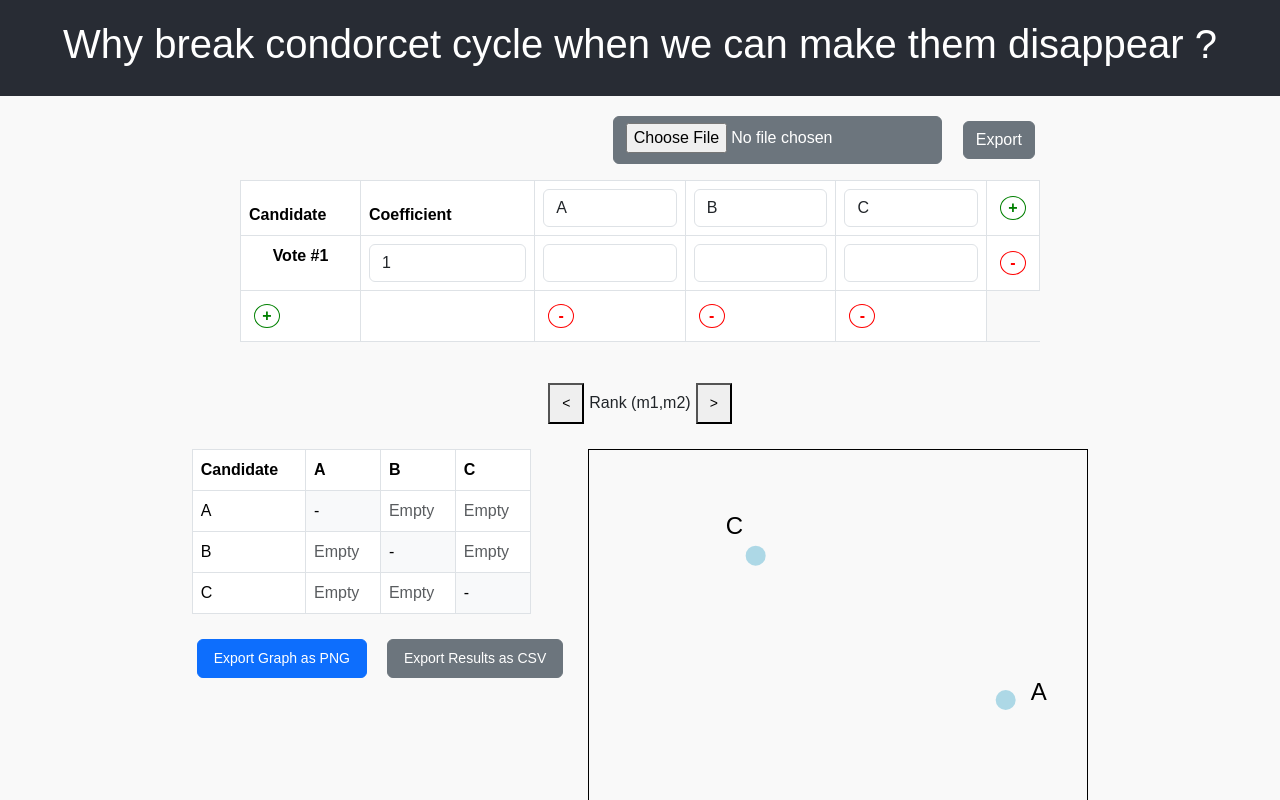
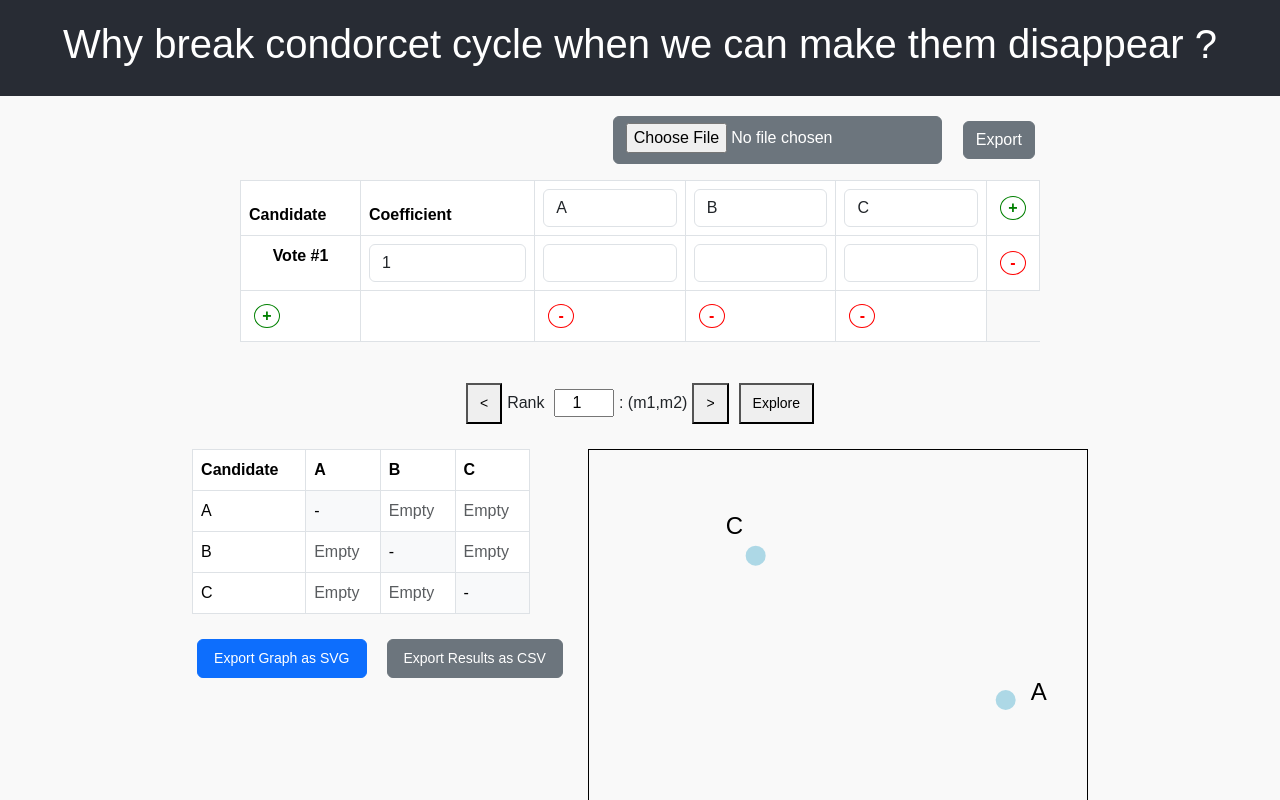
Before and after one commit to spiderweak/mpsa2025, a React (Create React App) app in the folder app/: page / in a window 1280 px wide. Shown: the top 800 px of the page. Built offline with nearby package versions, Linux system fonts and the light colour scheme.

Commit message:
feature : rank selection and exploration tofix: clicking twice on exploration need to stop exploration

```diff
--- a/app/src/App.css
+++ b/app/src/App.css
@@ -259,3 +259,28 @@ button {
   text-align: center;
   font-weight: bold;
 }
+
+
+/* Rank selection input field */
+.rank-selection input[type="number"] {
+  min-width: 30px;
+  max-width: 60px;
+  width: auto;
+  text-align: center;
+  margin-left: 10px;
+}
+
+.spinner {
+  border: 4px solid rgba(0, 0, 0, 0.1);
+  border-left-color: #000;
+  border-radius: 50%;
+  width: 24px;
+  height: 24px;
+  animation: spin 1s linear infinite;
+}
+
+@keyframes spin {
+  to {
+    transform: rotate(360deg);
+  }
+}
--- a/app/src/App.js
+++ b/app/src/App.js
@@ -17,6 +17,11 @@ function App() {
   const [pairwiseScores, setPairwiseScores] = useState({});
   const [cycle, setCycle] = useState([]);
   const [selectedRankIndex, setSelectedRankIndex] = useState(1); // Default index: 1 -> (m1, m2)
+  const [isExploring, setIsExploring] = useState(false);
+  const [warningMessage, setWarningMessage] = useState('');
+
+  const maxIterations = 1000;
+  let iterationCount = 0;
 
   const graphRef = useRef();
 
@@ -56,7 +61,6 @@ function App() {
       return updatedRows;
     });
   };
-
 
   const handleImport = (importedRows) => {
     // Exclude the "Coefficient" column from dynamically created columns
@@ -182,8 +186,72 @@ function App() {
     link.click();
   };
 
-  const [warningMessage, setWarningMessage] = useState('');
+  const exploreRanks = () => {
+    if (isExploring) {
+      setIsExploring(false);
+      return;
+    }
+    setIsExploring(true); // Disable controls
+    let rankIndex = selectedRankIndex;
 
+    const incrementRankAndCheck = () => {
+      // Increment rank index
+      rankIndex += 1;
+
+      // Update state and compute new pairwise scores
+      const rankPair = rankIndex % 2 === 1
+        ? [rankIndex, rankIndex + 1]
+        : [rankIndex + 1, rankIndex];
+      const newPairwiseScores = calculatePairwiseMedians(rows, columns, rankPair);
+
+      // Detect cycles and check scores
+      const detectedCycles = detectCondorcetCycles(newPairwiseScores, columns);
+      const hasZeroScore = Object.values(newPairwiseScores).some(candidateScores =>
+        Object.values(candidateScores).some(score => score === 0)
+      );
+
+      // Update state for pairwiseScores, cycles, and rank index
+      setPairwiseScores(newPairwiseScores);
+      setCycle(detectedCycles);
+      setSelectedRankIndex(rankIndex);
+
+      // Update warning message
+      if (detectedCycles.length > 0 || hasZeroScore) {
+        if (detectedCycles.length > 0) {
+          setWarningMessage(
+            `Condorcet cycles detected: ${detectedCycles
+              .map(cycle => cycle.join(' > '))
+              .join(' | ')}`
+          );
+        } else {
+          setWarningMessage(
+            'A cycle has been detected in candidate evaluation with a pairwise score of zero.'
+          );
+        }
+      } else {
+        setWarningMessage('');
+        setIsExploring(false);
+      }
+
+      // Stop when no cycles and no zero scores
+      if (detectedCycles.length === 0 && !hasZeroScore) {
+        clearInterval(intervalId); // Stop the interval
+      }
+    };
+
+    // Use an interval to increment ranks at a set interval until the condition is met
+    const intervalId = setInterval(() => {
+
+      iterationCount += 1;
+      incrementRankAndCheck();
+
+      if (iterationCount >= maxIterations) {
+        clearInterval(intervalId);
+        setIsExploring(false);
+        setWarningMessage('Maximum iterations reached. Exploration stopped.');
+      }
+    }, 100); // Adjust delay (500ms) as needed
+  };
 
   useEffect(() => {
     const rankPair = selectedRankIndex % 2 === 1
@@ -250,8 +318,21 @@ function App() {
 
       <div className="rank-selection">
         <button onClick={() => handleRankChange('decrement')}>&lt;</button>
-        <span>Rank ({`m${selectedRankIndex},m${selectedRankIndex + 1}`})</span>
+        <span>Rank
+          <input
+            type="number"
+            value={selectedRankIndex}
+            disabled={isExploring}
+            onChange={(e) => {
+              const newIndex = parseInt(e.target.value, 10);
+              if (!isNaN(newIndex)) {
+                setSelectedRankIndex(newIndex);
+              }
+            }}
+          /> :
+          ({`m${selectedRankIndex},m${selectedRankIndex + 1}`})</span>
         <button onClick={() => handleRankChange('increment')}>&gt;</button>
+        <button onClick={() => exploreRanks()}> Explore {isExploring && <div className="spinner"></div>} </button>
       </div>
 
       {warningMessage && (
@@ -268,7 +349,7 @@ function App() {
               pairwiseScores={pairwiseScores}
             />
             <div className="export-buttons">
-              <button onClick={exportSVGAsImage} className="btn btn-primary">Export Graph as PNG</button>
+              <button onClick={exportSVGAsImage} className="btn btn-primary">Export Graph as SVG</button>
               <button onClick={exportResultsTableAsCSV} className="btn btn-secondary">Export Results as CSV</button>
             </div>
           </div>
```
Also changed, not shown: 2 other files (tests, documents, lock files or other folders).
